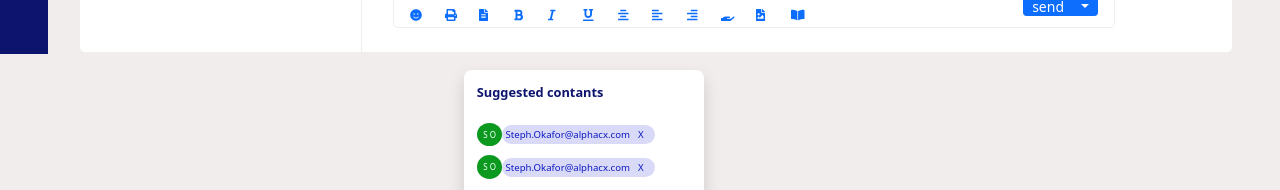
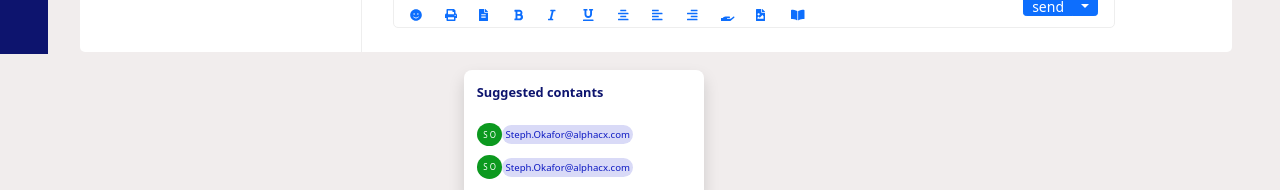
Before and after one commit to chubukas/dashboardMessages, a React (Create React App) app: page / in a window 1280 px wide. Shown: the part 794-984 px from the top of the page. Built offline with nearby package versions, Linux system fonts and the light colour scheme.

Commit message:
feat(suggestion box): add the suggestion box component

```diff
--- a/src/components/MessageName.jsx
+++ b/src/components/MessageName.jsx
@@ -22,7 +22,10 @@ export const MessageName = ({
         <span className={colorText}>{createNameAcronym(userName)}</span>
         <span className={`${socialFacebook} `}>
           {userEmail}
-          <span className={`mx-2 ${clickable}`} onClick={onRemoveReciever}>
+          <span
+            className={`mx-2 ${clickable} ${onRemoveReciever ? "" : "d-none"}`}
+            onClick={onRemoveReciever}
+          >
             X
           </span>
         </span>
--- /dev/null
+++ b/src/components/SuggestionsBox.jsx
@@ -0,0 +1,26 @@
+import {
+  suggestions,
+  replayName,
+  avatarNameGreen,
+} from "../components/css/inside.module.css";
+
+import { MessageName } from "./MessageName";
+
+export const SuggestionBox = ({ UsersSearch }) => {
+  const searchedUsers = UsersSearch.map(({ userName, userEmail }, i) => (
+    <div key={i}>
+      <MessageName
+        removeReciever={true}
+        userName={userName}
+        userEmail={userEmail}
+        colorText={avatarNameGreen}
+      />
+    </div>
+  ));
+  return (
+    <div className={`shadow ${suggestions}`}>
+      <p className={`${replayName} fw-bolder`}>Suggested contants</p>
+      <div>{searchedUsers}</div>
+    </div>
+  );
+};
--- a/src/components/css/inside.module.css
+++ b/src/components/css/inside.module.css
@@ -223,7 +223,7 @@
   position: absolute;
   width: 15rem;
   height: 8rem;
-  bottom: -51rem;
+  bottom: -43.8rem;
   left: 3.5rem;
   border-radius: 0.5rem;
   text-align: left;
@@ -253,12 +253,9 @@
   }
 
   .suggestions {
-    position: absolute;
     width: 15rem;
     height: 8rem;
     bottom: -12rem;
     left: 29rem;
-    border-radius: 0.5rem;
-    z-index: 9999;
   }
 }
--- a/src/components/insideRight/InputMessage.jsx
+++ b/src/components/insideRight/InputMessage.jsx
@@ -25,12 +25,10 @@ import {
   clickable,
   avatarNameRed,
   avatarName,
-  suggestions,
-  replayName,
-  avatarNameGreen,
 } from "../css/inside.module.css";
 
 import { MessageName } from "../MessageName";
+import { SuggestionBox } from "../SuggestionsBox";
 
 export const InputMessage = () => {
   const [removeReciever, setRemoveReciever] = useState(true);
@@ -60,6 +58,11 @@ export const InputMessage = () => {
       <FontAwesomeIcon icon={data} />
     </div>
   ));
+
+  const UsersSearch = [
+    { userName: "Steph Okafor", userEmail: "Steph.Okafor@alphacx.com" },
+    { userName: "Steph Okafor", userEmail: "Steph.Okafor@alphacx.com" },
+  ];
 
   return (
     <div className="mb-4">
@@ -112,25 +115,8 @@ export const InputMessage = () => {
           </div>
         </div>
       </div>
-      <div className={`shadow ${suggestions}`}>
-        <p className={`${replayName} fw-bolder`}>Suggested contants</p>
-        <div>
-          <MessageName
-            onRemoveReciever={onRemoveReciever}
-            removeReciever={removeReciever}
-            userName="Steph Okafor"
-            userEmail="Steph.Okafor@alphacx.com"
-            colorText={avatarNameGreen}
-          />
-          <MessageName
-            onRemoveReciever={onRemoveReciever}
-            removeReciever={removeReciever}
-            userName="Steph Okafor"
-            userEmail="Steph.Okafor@alphacx.com"
-            colorText={avatarNameGreen}
-          />
-        </div>
-      </div>
+
+      <SuggestionBox UsersSearch={UsersSearch} />
     </div>
   );
 };
```
